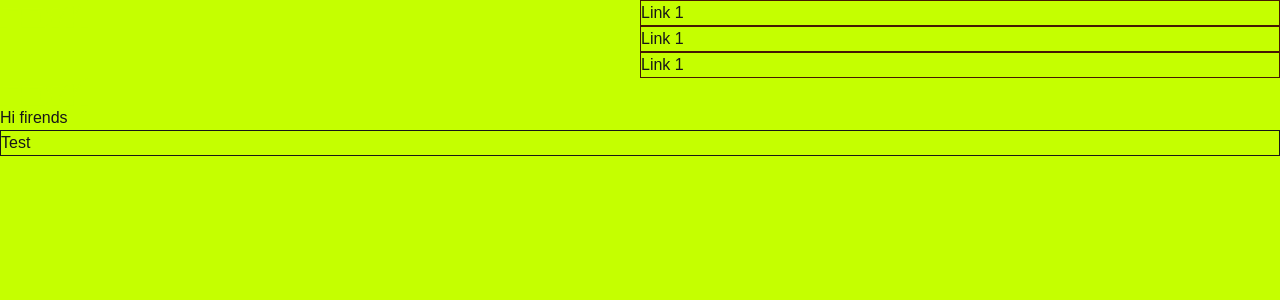
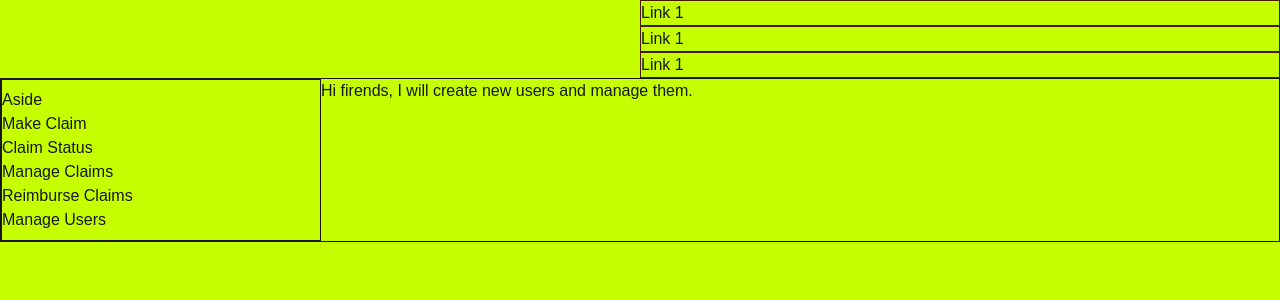
Before and after one commit to ADjehiche/fdm-expenses, a Next.js app: page /admin in a window 1280 px wide. Shown: the top 300 px of the page. Built offline with nearby package versions, Linux system fonts and the light colour scheme.

Commit message:
add aside for main content of application

```diff
--- a/app/(logged-in-screens)/admin/page.tsx
+++ b/app/(logged-in-screens)/admin/page.tsx
@@ -9,9 +9,7 @@ import Form from "next/form";
 export default async function Home() {
   return (
     <div className="">
-      <div className="">
-        <p>Hi firends</p>
-      </div>
+      <p>Hi firends, I will create new users and manage them. </p>
     </div>
   );
 }
--- a/app/(logged-in-screens)/layout.tsx
+++ b/app/(logged-in-screens)/layout.tsx
@@ -23,31 +23,32 @@ export default function RootLayout({
   children: React.ReactNode;
 }>) {
   return (
-    <html lang="en">
-      <body
-        className={`${geistSans.variable} ${geistMono.variable} antialiased`}
-      >
-        <header>
-            <section className="grid grid-cols-3 grid-gap-1">
-
-            <a id="site-logo" href="https://www.fdmgroup.com" title="">
-							<svg fill="none" height="28" viewBox="0 0 88 28" width="88" xmlns="http://www.w3.org/2000/svg"><path d="m42.7015 8.77008h-21.3986v19.10132h21.3986c2.9673 0 5.3754-2.4081 5.3754-5.3755v-8.3503c0-2.9674-2.4056-5.37552-5.3754-5.37552zm-2.5643 14.71832c0 1.3703-1.1109 2.4812-2.4812 2.4812h-8.4159v-15.2977h8.4159c1.3703 0 2.4812 1.1109 2.4812 2.4812zm-37.65602-14.71832h15.51682v1.90182h-9.64763c-.22923 0-.41312.1839-.41312.4131v5.9523h10.06075v1.9018h-10.05823v8.9298h-7.93977v-16.6176c0-1.37035 1.11086-2.48122 2.48118-2.48122zm77.28932-5.02785c2.6172-.97484 5.3856-2.17134 8.2295-3.61723v27.7464h-7.9373v-20.68071l-6.1916 11.41341v9.2648h-7.9397v-17.0408l-6.1917 11.4134v5.6299h-7.9397v-16.6227c0-1.34256 1.068-2.43831 2.4106-2.47862 1.859-.05541 3.7029-.20907 5.5291-.39044v9.87186l5.7811-10.65525c2.7154-.46601 5.5241-1.10331 8.3503-1.9119v8.93225l5.902-10.87437z" fill="#c5ff00"/></svg>
-						</a>
-
-            </section>
-
-        </header>
-
-        {children}
-        {" "}
-
-        <footer>
-          <section className="border">
-            <p>Test</p>
-          </section>
-        </footer>
-
-      </body>
-    </html>
+    <section>
+      <section className="border flex flex-2">
+        <aside className="w-80 py-2 border">
+          <p>Aside</p>
+          <ol>
+            <li>
+              <a href="./claim">Make Claim</a>
+            </li>
+            <li>
+              <a href="./claim-status">Claim Status</a>
+            </li>
+            <li>
+              <a href="./manage">Manage Claims</a>
+            </li>
+            <li>
+              <a href="./reimburse">Reimburse Claims</a>
+            </li>
+            <li>
+              <a href="./admin">Manage Users</a>
+            </li>
+          </ol>
+        </aside>
+        <section>
+          <main>{children} </main>
+        </section>
+      </section>
+    </section>
   );
 }
--- a/app/layout.tsx
+++ b/app/layout.tsx
@@ -55,9 +55,8 @@ export default function RootLayout({
               <li className="border border-amber-950">Link 1</li>
             </ul>
           </section>
-
         </header>
-        {children}{" "}
+        <main>{children} </main>
         <footer className="row-start-3 flex gap-[24px] flex-wrap items-center justify-center"></footer>
       </body>
     </html>
--- a/app/page.tsx
+++ b/app/page.tsx
@@ -5,7 +5,6 @@ import { login } from "@/actions/login";
 
 export default function Home() {
   return (
-    <main className="grid grid-rows-[20px_1fr_20px] items-center justify-items-center min-h-screen p-8 pb-20 gap-16 sm:p-20 ">
       <div className="bg-[--background] text-[[--foreground]] text-center py-4">
         <section className="m-auto w-50">
           <Form action={login} className="border">
@@ -27,6 +26,5 @@ export default function Home() {
           </Form>
         </section>
       </div>
-    </main>
   );
 }
```
